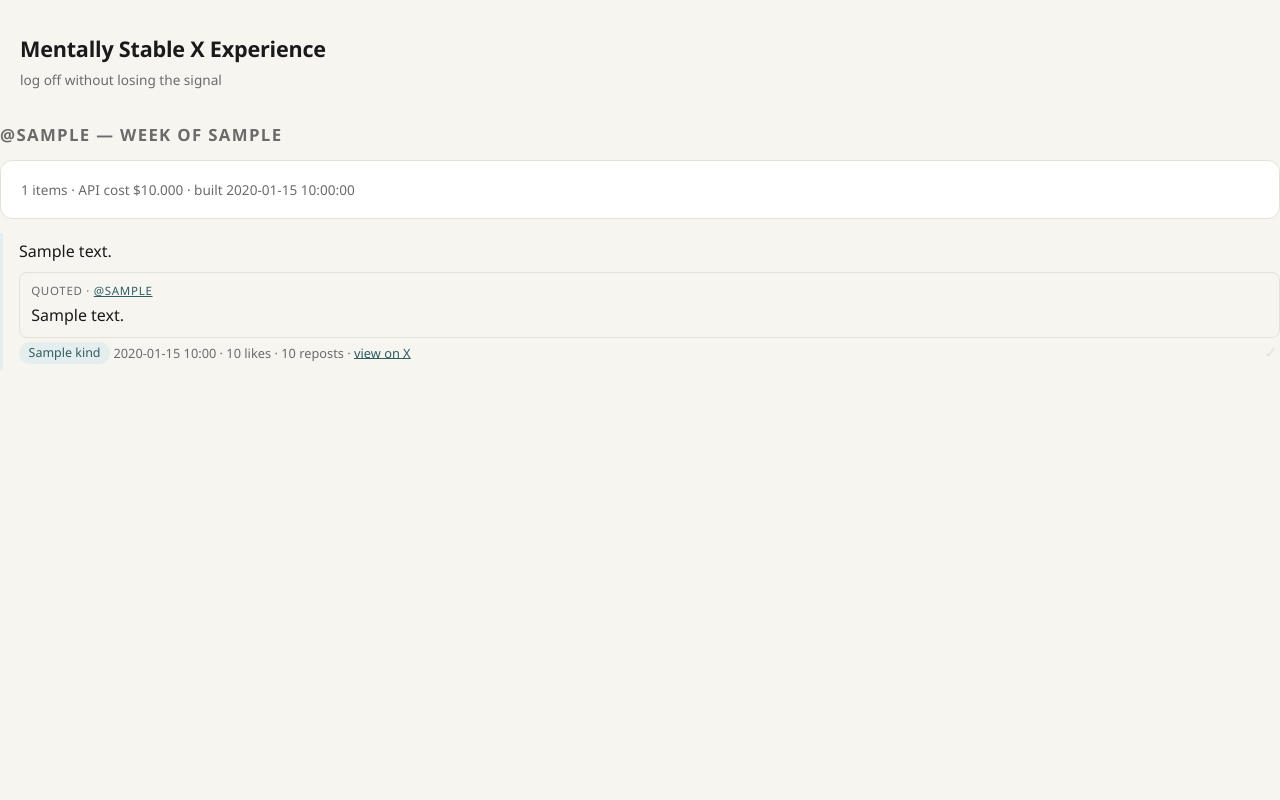
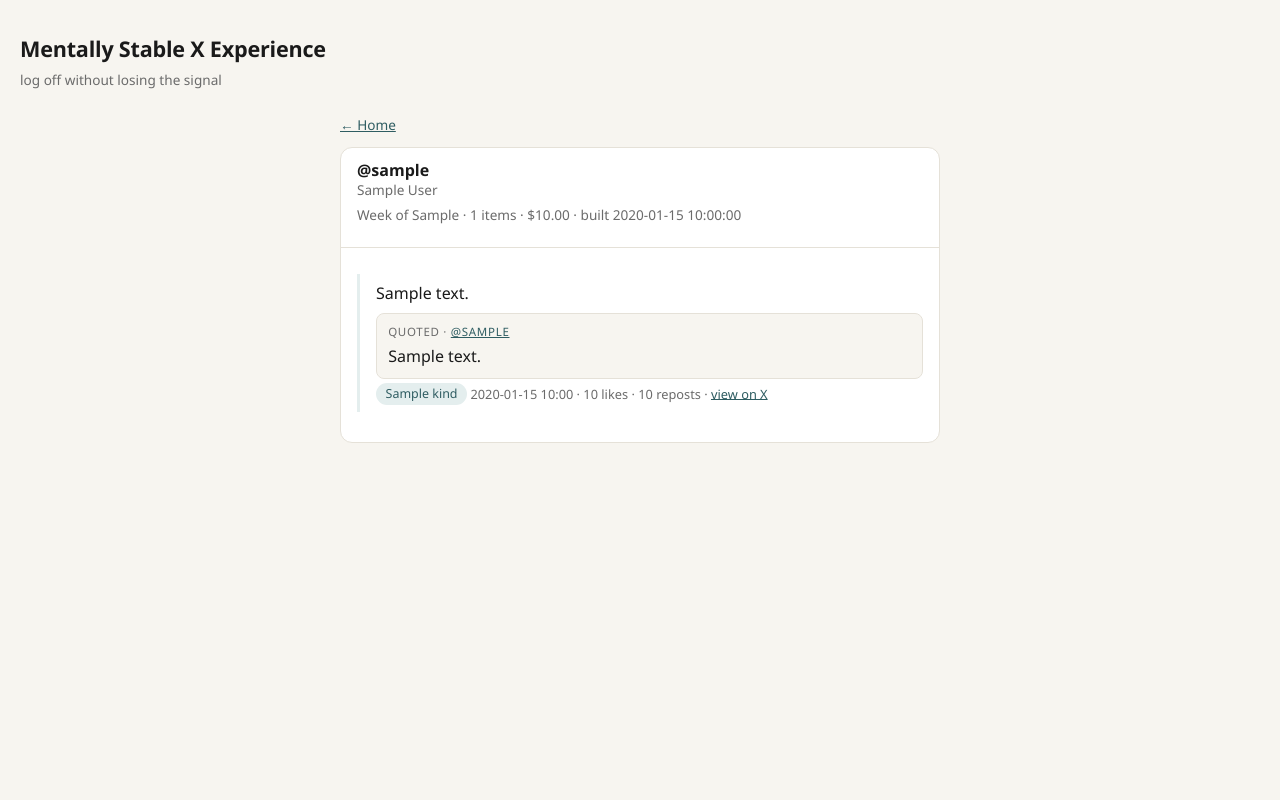
Before and after one commit to jdserenity/newsletter-tool, a Python web app: template app/templates/edition.html in a window 1280 px wide. Run offline with Jinja, Linux system fonts and the light colour scheme; the template is opened without the code that fills it: most values are stand-ins (such as "Sample title", 1, 10 or a date in 2020).

Commit message:
Fix edition deep-link pages for RSS: scrollable layout and public access.
Homepage overflow:hidden made /editions/{id} unusable; settings-style page scroll and a card layout restore reading. Public /editions/ matches public feeds so item links open without login.

```diff
--- a/app/auth.py
+++ b/app/auth.py
@@ -151,8 +151,8 @@ def http_client(config):
 # Paths any client may hit without a browser login cookie.
 # /feeds/ must stay public: RSS readers do not send session cookies, so requiring
 # auth made them receive the HTML login page (or a redirect) and report "feed not found".
-PUBLIC_PREFIXES = ("/auth/", "/feeds/", "/static/")
-
+# /editions/ is public too: feed item links deep-link here; content is already in the feed.
+PUBLIC_PREFIXES = ("/auth/", "/feeds/", "/editions/", "/static/")
 class RequireAuthMiddleware:
   def __init__(self, app, config: AuthConfig):
     self.app = app
--- a/app/templates/base.html
+++ b/app/templates/base.html
@@ -37,8 +37,19 @@
     background: transparent; color: var(--muted); border: 1px solid var(--border);
     font-size: 0.9rem; text-decoration: none;
   }
-  body.page-settings { overflow: auto; height: auto; min-height: 100%; }
+  body.page-settings, body.page-edition { overflow: auto; height: auto; min-height: 100%; }
   .settings-panel { padding: 0 1.25rem; max-width: 42rem; }
+  .edition-panel { padding: 0 1.25rem 2rem; max-width: calc(var(--card-width) + 2.5rem); margin: 0 auto; }
+  .edition-back { margin: 0 0 0.75rem; }
+  .edition-card {
+    background: var(--card); border: 1px solid var(--border); border-radius: var(--radius);
+    overflow: hidden;
+  }
+  .edition-header {
+    padding: 0.85rem 1rem; border-bottom: 1px solid var(--border);
+    display: flex; flex-direction: column; gap: 0.35rem;
+  }
+  .edition-body { padding: 0.75rem 1rem 1rem; }
   h2 { font-size: 1.05rem; text-transform: uppercase; letter-spacing: 0.08em; color: var(--muted); margin: 2rem 0 0.75rem; }
   .card {
     background: var(--card); border: 1px solid var(--border); border-radius: var(--radius);
--- a/app/templates/edition.html
+++ b/app/templates/edition.html
@@ -1,13 +1,22 @@
 {% extends "base.html" %}
 {% from "_tweet_macros.html" import tweet_media, quoted_block %}
+{% block body_class %}page-edition{% endblock %}
 {% block title %}@{{ edition.handle }} — week of {{ edition.week_start[:10] }}{% endblock %}
 {% block content %}
-<h2>@{{ edition.handle }} — week of {{ edition.week_start[:10] }}</h2>
-<div class="card">
-  <span class="muted">{{ edition.item_count }} items · API cost ${{ "%.3f"|format(edition.cost_usd) }} ·
-  built {{ edition.built_at }}</span>
+<div class="edition-panel">
+  <p class="muted edition-back"><a href="/">← Home</a></p>
+  <article class="edition-card">
+    <div class="edition-header">
+      <div class="newsletter-identity">
+        <a href="https://x.com/{{ edition.handle }}" target="_blank" rel="noopener noreferrer">@{{ edition.handle }}</a>
+        {% if edition.display_name %}<span class="muted">{{ edition.display_name }}</span>{% endif %}
       </div>
-
+      <div class="week-label muted">
+        Week of {{ edition.week_start[:10] }} · {{ edition.item_count }} items ·
+        ${{ "%.2f"|format(edition.cost_usd) }} · built {{ edition.built_at }}
+      </div>
+    </div>
+    <div class="edition-body">
       <div class="tweet-list">
       {% for item in items %}
       {% set is_read = item.tweet_id in read_tweet_ids %}
@@ -25,16 +34,23 @@
             {{ item.likes }} likes · {{ item.reposts }} reposts ·
             <a href="{{ item.url }}" target="_blank" rel="noopener noreferrer">view on X</a>
           </span>
+          {% if user %}
           <button type="button" class="mark-check{% if is_read %} is-read{% endif %}"
             data-tweet-id="{{ item.tweet_id }}"
             aria-pressed="{{ 'true' if is_read else 'false' }}"
             aria-label="{{ 'Mark as unread' if is_read else 'Mark as read' }}"
             title="{{ 'Mark as unread' if is_read else 'Mark as read' }}"></button>
+          {% endif %}
         </div>
       </div>
       {% else %}
       <p class="muted">Nothing this week.</p>
       {% endfor %}
       </div>
+    </div>
+  </article>
+</div>
+{% if user %}
 <script src="/static/home.js"></script>
+{% endif %}
 {% endblock %}
```
Also changed, not shown: docs/ARCHITECTURE.md (+1 -1 lines), docs/KNOWLEDGE.md (+7 -1 lines), tests/test_auth.py (+13 -0 lines), tests/test_web.py (+7 -1 lines). Lines whose indentation alone changed are shown as unchanged.
